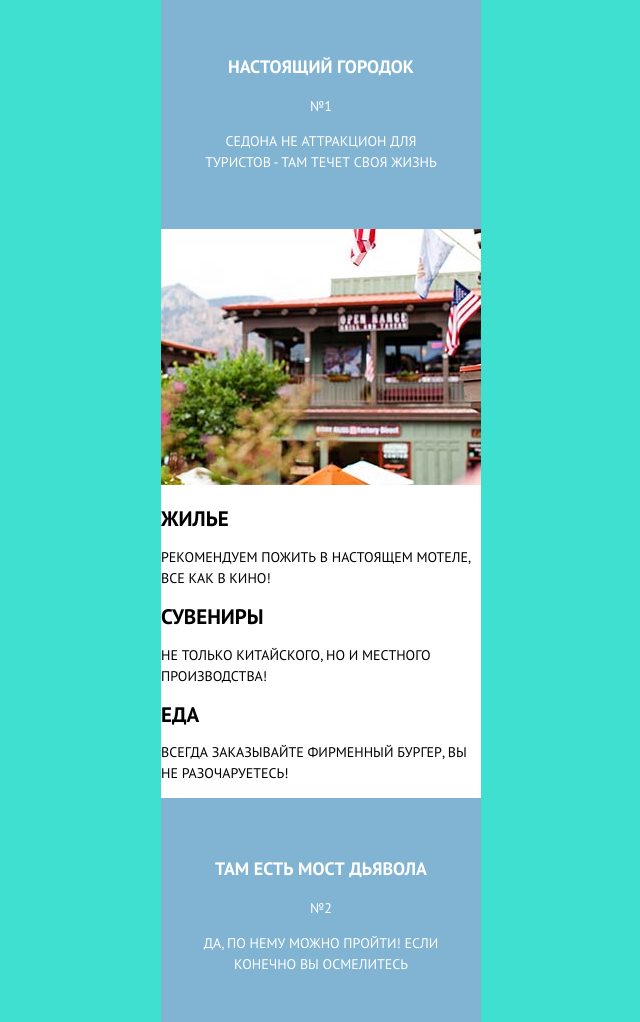
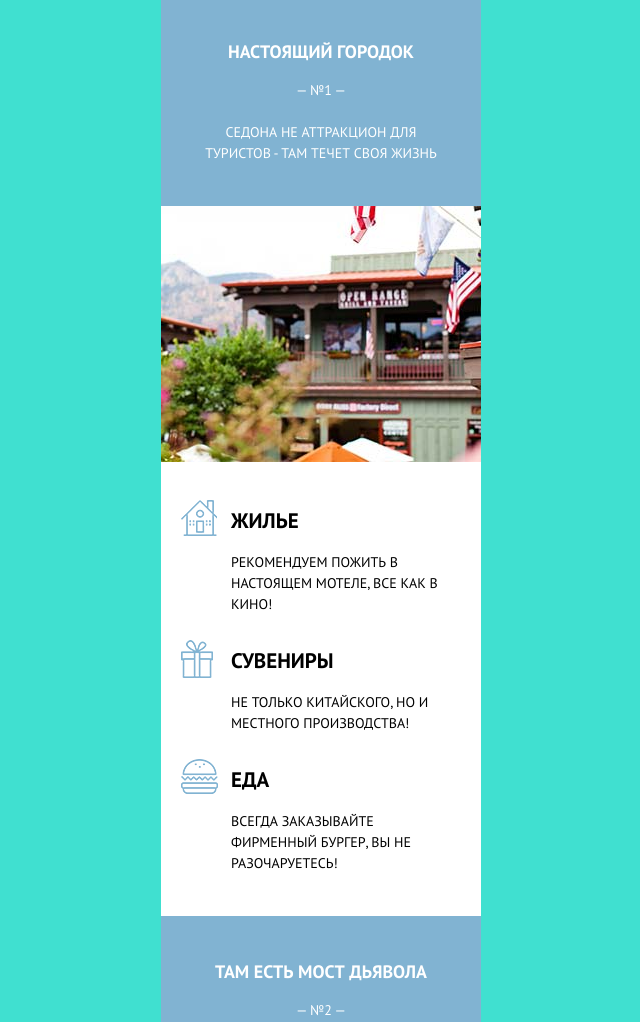
Before and after one commit to theConscience/34390-Sedona, a website: page index.html in a window 1280 px wide. Shown: the part 940-1962 px from the top of the page, without its empty margins (319-959 px from the left). Drawn offline with Linux system fonts and the light colour scheme.

Commit message:
продолжение вёрстки

```diff
--- a/index.html
+++ b/index.html
@@ -42,21 +42,26 @@
           <blockquote class="why-us">Because the Grand Canyon sucks</blockquote>
         </section>
 
+
         <article class="reasons-to-visit">
+
            <header class="article-header">
-            <h2>Седона - небольшой городок в Аризоне, заслуживающий большего!</h2>
+            <h2>Седона — небольшой городок в Аризоне, заслуживающий большего!</h2>
             <p>Рассмотрим 5 причин, по которым Седона круче чем Гранд Каньон!</p>
           </header>
+
            <section class="reason active">
             <h2>Настоящий городок</h2>
-            <span class="stripe">№1</span>
+            <span class="stripe">— №1 —</span>
             <p>Седона не аттракцион для туристов - там течет своя жизнь</p>
           </section>
+
           <div class="picture-wrapper">
             <img src="img/bg-photo2-default.jpg" alt="picture of sedona" width="320px" height="256px">
           </div>
+
           <section class="options-list">
-            <div class="option accommodation">
+            <div class="option accomodation">
               <h2>Жилье</h2>
               <p>Рекомендуем пожить в настоящем мотеле, все как в кино!</p>
             </div>
@@ -69,37 +74,49 @@
               <p>Всегда заказывайте ФИРМЕННЫЙ БУРГЕР, Вы НЕ разочаруетесь!</p>
             </div>
           </section>
+
             <section class="reason active">
             <h2>Там есть мост Дьявола</h2>
-            <span class="stripe">№2</span>
+            <span class="stripe">— №2 —</span>
             <p>Да, по нему можно пройти! Если конечно Вы осмелитесь</p>
           </section>
+
           <div class="picture-wrapper">
             <img src="img/bg-photo3-default.jpg" alt="picture of sedona" width="320px" height="256px">
           </div>
+
+
+          <div class="l-col-wrap">
             <section class="reason">
                 <h2>Небольшая площадь</h2>
-              <span class="stripe">№3</span>
+                <span class="stripe">— №3 —</span>
                 <p>Все достопримечательности находятся очень близко</p>
             </section>
+
             <section class="reason">
                 <h2>Красивая дорога</h2>
-              <span class="stripe">№4</span>
+                <span class="stripe">— №4 —</span>
                 <p>Ехать в Седону из Лас-Вегаса совсем не скучно!</p>
             </section>
+
             <section class="reason">
                 <h2>Мало туристов</h2>
-              <span class="stripe">№5</span>
+                <span class="stripe">— №5 —</span>
                 <p>Большинство едет в Гранд-Каньон и толпится там</p>
             </section>
+          </div>
+
         </article>
 
+
         <article class="hotels-search">
+
            <header class="article-header">
             <p class="h2">Заинтересовались?</p>
             <p>Укажите предполагаемые даты поездки, и мы покажем Вам лучшие предложения гостинниц в Седоне</p>
             <h2 class="h2 marker">Поиск гостинницы в Седоне</h2>
           </header>
+
           <section class="article-content">
             <form class="hotel-search-form" name="hotel_search_form" action="" method="post">
               <label for="arrival-date">Дата заезда:</label>
@@ -133,8 +150,8 @@
 
 
     <footer class="page-footer">
+      <div class="l-center-wrapper">
 
-      <div class="l-center-wrapper">
         <p class="hashtag">#VISITSEDONA</p>
         <ul class="social">
           <li class="twitter"><a href="#"></a></li>
@@ -144,8 +161,8 @@
         <p class="copyright">
           Website by <span class="icon-font">&#43;</span> for <span class="icon-font">&#43;</span>
         </p>
+
       </div>
-
     </footer>
 
     <!-- <script src="js/script.js"></script> -->
--- /dev/null
+++ b/sass/modules/_options-list.scss
@@ -0,0 +1,49 @@
+.options-list {
+  padding-top: $base_font-size*3;
+  padding-bottom: $base_font-size*3;
+  .option:first-of-type {
+    h2 {
+      margin-top: 0;
+    }
+  }
+  .option:last-of-type {
+    p:last-of-type {
+      margin-bottom: 0;
+    }
+  }
+}
+
+.option {
+  position: relative;
+  padding-left: $base-font-size*5;
+  padding-right: 20px;
+  h2 {
+    margin: 0;
+    margin-bottom: $base_line_height; //21px
+  }
+  p {
+    margin: 0;
+    margin-bottom: $base_line_height+$base_font_size;
+  }
+  &:before {
+    content: '';
+    position: absolute;
+    top: -10px;
+    left: 20px;
+  }
+  &.accomodation:before {
+    background-image: url(../img/i-house.png);
+    width: 36px;
+    height: 36px;
+  }
+  &.souvenirs:before {
+    background-image: url(../img/i-present.png);
+    width: 32px;
+    height: 38px;
+  }
+  &.food:before {
+    background-image: url(../img/i-burger.png);
+    width: 37px;
+    height: 35px;
+  }
+}
--- a/sass/modules/_reasons-to-visit.scss
+++ b/sass/modules/_reasons-to-visit.scss
@@ -1,11 +1,11 @@
 .reasons-to-visit {
-  padding-top: $base_font_size*3;
   text-transform: uppercase;
   background-color: $base_bg_color;
   .article-header {
     position: relative;
+    padding-top: $base_font_size*3;
+    padding-right: 30px;
     padding-left: 30px;
-    padding-right: 30px;
     padding-bottom: $base_font_size*4;
     text-align: center;
     text-transform: uppercase;
@@ -20,30 +20,54 @@
         transparent 10%);
     h2 {
       margin-top: 0;
-      margin-bottom:  $base_font_size*3;
+      margin-bottom:  0;
+      margin-bottom: $base_font_size*3;
       font-size: $bigger_font_size;
       font-weight: 700;
       line-height: $bigger_line_height;
     }
     p {
       margin-top: 0;
-      margin-bottom: 0;
+      margin-bottom: $base_font_size*3;
+      &:last-of-type {
+        margin-bottom: 0;
+      }
     }
   }
 }
+
+.l-col-wrap {
+  padding-left: 20px;
+  padding-right: 20px;
+  background-color: #eeeeee;
+}
+
 .reason {
-  padding-top: $base_font_size*3;
-  padding-right: 30px;
-  padding-bottom: $base_font_size*3;
-  padding-left: 30px;
+  padding: {
+    top: $base_line_height;
+    right: 30px;
+    bottom: $base_line_height;
+    left: 30px;
+  }
+  border-bottom: 1px solid #d6d6d6;
   text-align: center;
+  background-color: #eeeeee;
   &.active {
+    padding-top: $base_font_size*3;
+    padding-bottom: $base_font_size*3;
     background-color: $alternate_bg_color;
+    border-bottom-width: 0px;
     color: $alternate_font_color;
   }
   h2 {
+    margin-top: 0;
+    margin-bottom: $base_font_size;
     font-size: $bigger_font_size;
     font-weight: 700;
     line-height: $bigger_line_height;
   }
+  p {
+    margin-top: $base_line_height;
+    margin-bottom: 0;
+  }
 }
--- a/sass/style.scss
+++ b/sass/style.scss
@@ -16,7 +16,7 @@
 @import "modules/banner";
 @import "modules/picture_wrapper";
 @import "modules/reasons-to-visit";
-
+@import "modules/options-list";
 
 //@import "state";
 //@import "theme";
```
Also changed, not shown: css/style.css. Lines whose indentation alone changed are shown as unchanged.
